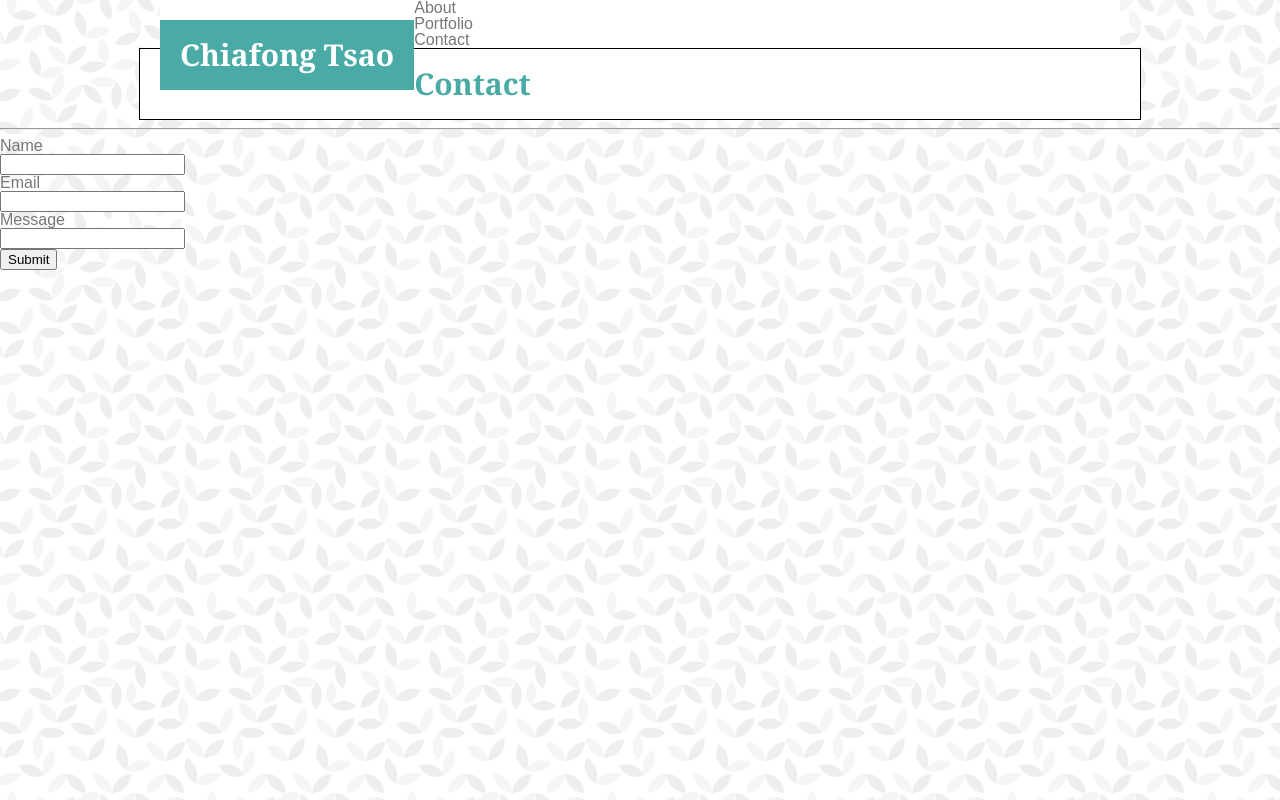
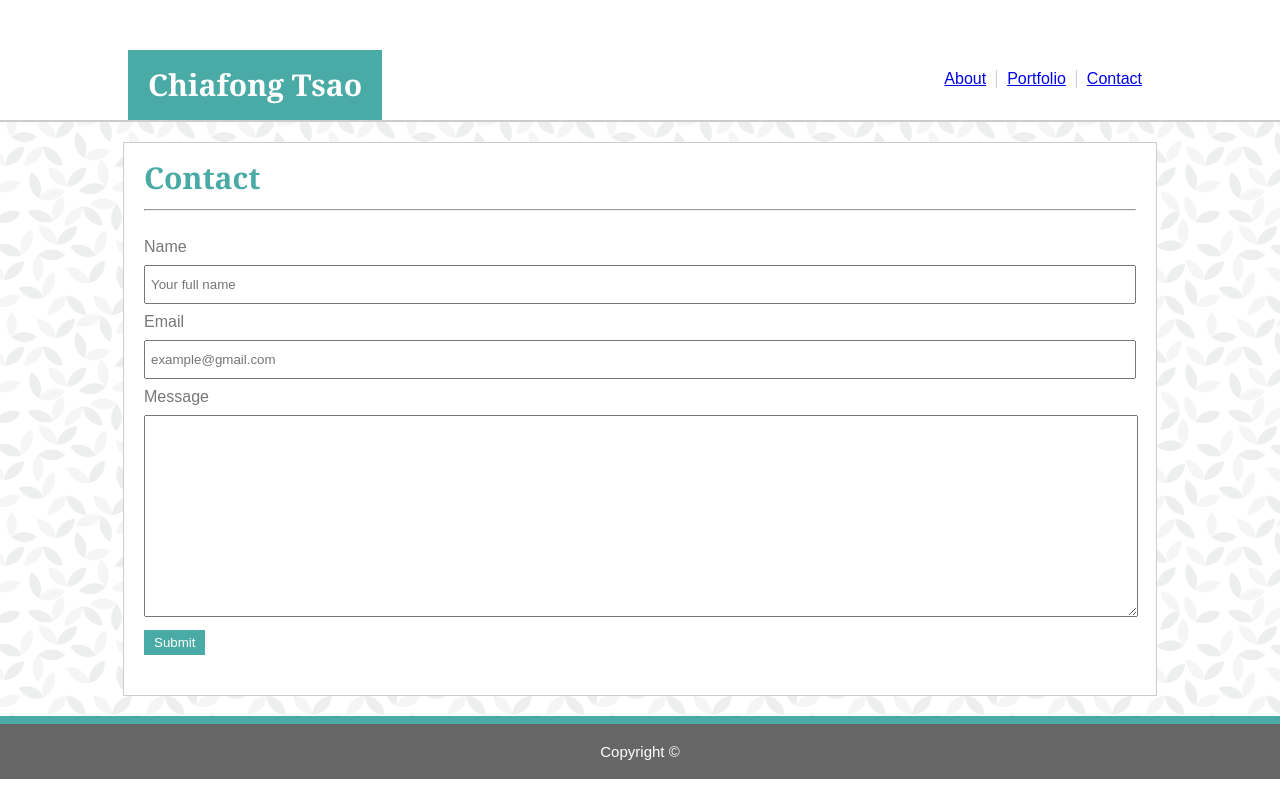
Before and after one commit to cftgithub/Basic-Portfolio, a plain HTML site: page contact.html in a window 1280 px wide. Drawn offline with Linux system fonts and the light colour scheme.

Commit message:
fixed formatting and margins

```diff
--- a/assets/css/style.css
+++ b/assets/css/style.css
@@ -7,24 +7,26 @@ header {
     background-color: #ffffff;
     border-color: #cccccc;
     border-width: 10px;
-    width: 960px;
+    width: 80%;
     margin: 0 auto;
 }
 h1 {
     background-color: #4aaaa5;
-    margin: 20px 0px 20px 0px;
+    margin: 50px 0px 0px 0px;
     padding: 20px;
     color: #ffffff;
     float: left;
 }
 .fullHeader {
-    background-color: #4aaaa5;
+    background-color: #ffffff;
     height: 115px;
-
 }
 li {
     float: right;
-    border-right: 1px solid black;
+    border-right: 1px solid #cccccc;
+    margin-top: 70px;
+    padding: 5px 10px 5px 10px;
+    line-height: 8px;
 }
 
 li:first-child {
@@ -34,26 +36,29 @@ li:first-child {
 .full {
     background-image: url('../images/geometric-leaves/geometric-leaves.png');
     background-repeat: repeat;
+    padding: 20px;
+    border-top: 2px solid #cccccc;
+    height: 100%;
 }
 .image {float:left;
-    margin-right: 20px;
+    margin: 20px 20px 10px 0px;
+}
+.article {
+    margin-top: 20px;
 }
 section {
     background-color: #ffffff;
-    border-color: black;
+    border-color: #cccccc;
     border-width: 1px;
     border-style: solid;
     padding: 20px;
-    width: 960px;
+    /* width: 960px; */
+    width: 80%;
     margin: 0 auto;
 }
 h2 {
     color: #4aaaa5;
-}
-footer {
-    background-color: #666666;
-    padding: 20px;
-    border-top: 5px solid #4aaaa5;
+    padding-bottom: 8px;
 }
 h1, h2 {
     font-family: Georgia, 'Times New Roman', Times, serif;
@@ -65,3 +70,54 @@ h1, h2 {
     clear:both;
     display: block;
 }
+/* contact.html */
+.form {
+    padding: 20px 0px;
+}
+button {
+    background: #4aaaa5;
+    color: #ffffff;
+    padding: 5px 10px;
+    border: none;
+}
+input {
+    margin: 10px 0px;
+    width: 100%;
+    padding: 10px 0px 10px 5px;
+    display: inline-block;
+    box-sizing: border-box;
+}
+textarea{
+    margin: 10px 0px;
+    width: 100%;
+    height: 200px;
+    padding: 0px;
+}
+footer {
+    background-color: #666666;
+    padding: 20px;
+    border-top: 8px solid #4aaaa5;
+    text-align: center;
+    color:#ffffff;
+    font-size: 15px;
+}
+/* portfolio.html */
+/* img {
+    margin: 15px 15px 15px 0px;
+} */
+.container {
+    position: relative;
+    margin: 20px 20px 10px 0px;
+    }
+.text {
+    position: absolute;
+    bottom: 10px;
+    background-color: #4aaaa5;
+    color: #ffffff;
+    padding: 15px;
+    text-align: center;
+    width: 170px;
+}
+.float {
+    float: left;
+}
--- a/contact.html
+++ b/contact.html
@@ -1,46 +1,47 @@
 <!DOCTYPE html>
 <html>
     <head>
-        <title>My Portfolio</title>
+        <meta charset="UTF-8">
+        <meta name="viewport" content="width=device-width, initial-scale=1.0">
         <link rel="stylesheet" type="text/css" href="assets/css/reset.css">
         <link rel="stylesheet" type="text/css" href="assets/css/style.css">
+        <title>My Portfolio</title>
     </head>
-    <style>
-        body {background-image:url(assets/images/geometric-leaves/geometric-leaves.png)}
-
-    </style>
 
     <body>
-        <!-- header, navigation -->
+
+        <div class="fullHeader">
             <header>
                 <h1>Chiafong Tsao</h1>
                 <nav>
-                <div>About</div>
-                <div>Portfolio</div>
-                <div>Contact</div>
+                    <ul>
+                        <li><a href="contact.html">Contact</a></li>
+                        <li><a href="portfolio.html">Portfolio</a></li>
+                        <li><a href="index.html">About</a></li>
+                    </ul>
                 </nav>
             </header>
-        <!-- section Contact-->
+        </div>
+        <div class="clearfix"></div>
+        <div class="full">
             <section>
                 <h2>Contact</h2>
-
-        </section>
                 <hr>
-
-        <!-- Section withbox entries -->
+                <div class="form">
                     <form action="/action_page.php">
                         <label for="name">Name</label><br>
-            <input type="text" id="name" name="name"><br>
+                        <input type="text" id="name" name="name" placeholder="Your full name"><br>
                         <label for="email">Email</label><br>
-            <input type="text" id="email" name="email"><br>
+                        <input type="text" id="email" name="email" placeholder="example@gmail.com"><br>
                         <label for="message">Message</label><br>
-            <input type="text" id="message" name="message"><br>
+                        <textarea></textarea><br>
                     </form>
                     <button>Submit</button>
-
-
-
-
+                </div>
+            </section>
+        </div>
+        <div class="clearfix"> </div>
+        <footer>Copyright ©</footer>
 
     </body>
 </html>
```
Also changed, not shown: index.html (+11 -13 lines), portfolio.html (+53 -22 lines). Lines whose indentation alone changed are shown as unchanged.
